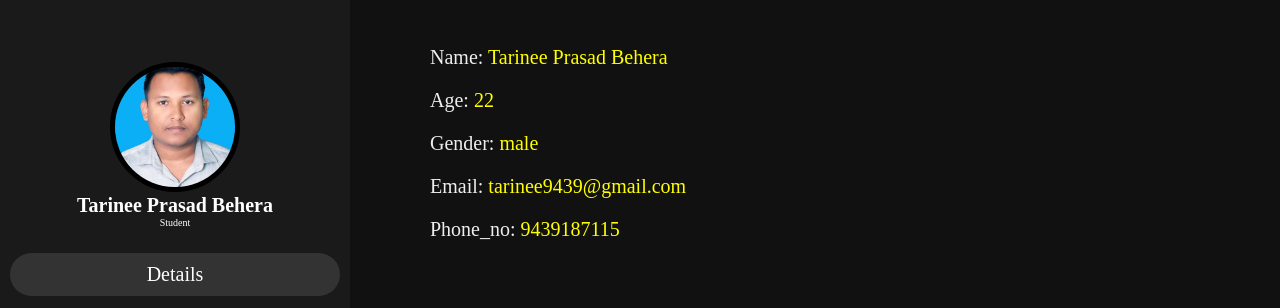
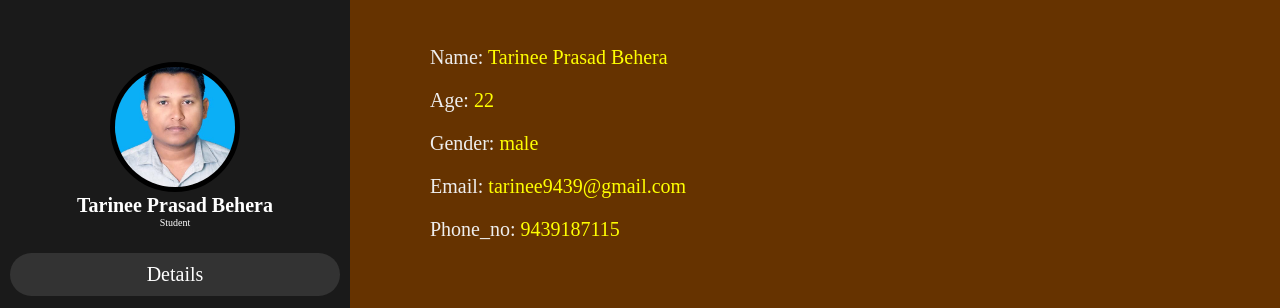
Before and after one commit to Tarinee9439/Resume.github.io, a plain HTML site: page index.html in a window 1280 px wide. Shown: the part 122-430 px from the top of the page. Drawn offline with Linux system fonts and the light colour scheme.

Commit message:
Update style.css

```diff
--- a/style.css
+++ b/style.css
@@ -11,7 +11,7 @@ html{
     overflow-x: hidden;
 }
 body{
-    background-color: #111;
+    background-color: #663300;
     overflow: hidden;
     padding-left: 35rem;
 }
```
